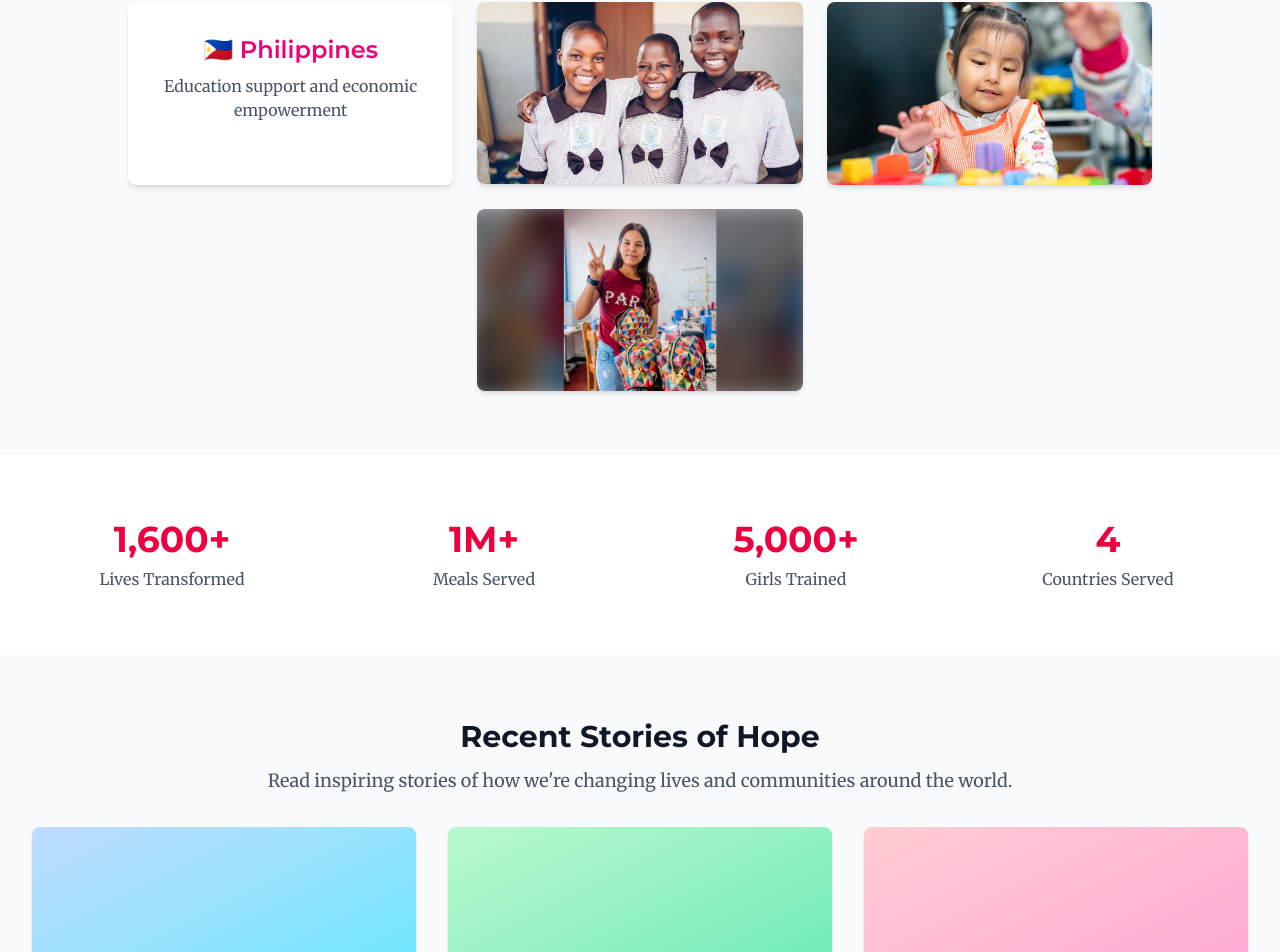
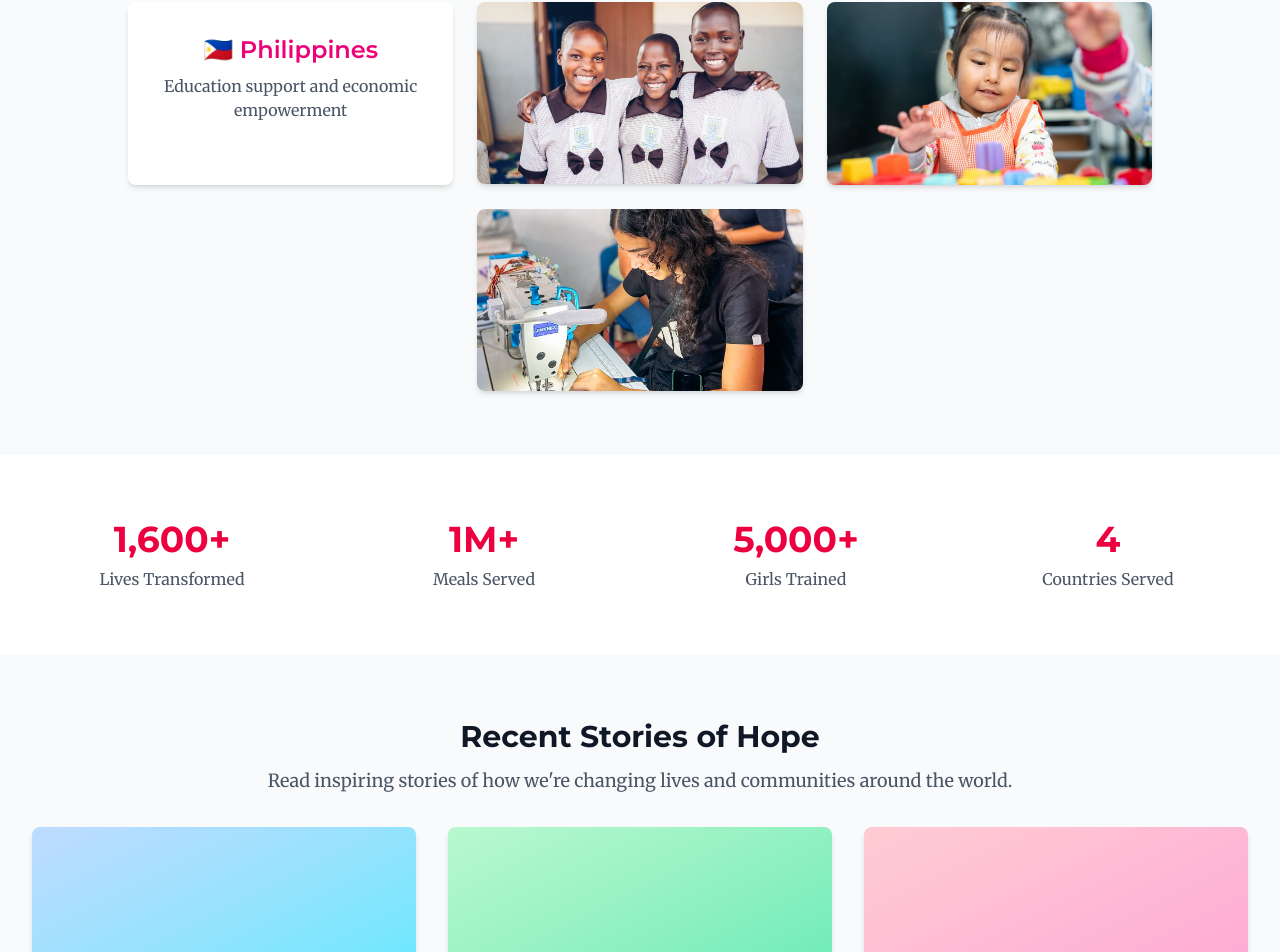
Before and after one commit to Peace-Gospel-International/shehashope, a Next.js app: page / in a window 1280 px wide. Shown: the part 2572-3524 px from the top of the page. Built offline with nearby package versions, Linux system fonts and the light colour scheme.

Commit message:
Replace Colombia card with landscape sewing photo

```diff
--- a/app/page.tsx
+++ b/app/page.tsx
@@ -234,19 +234,11 @@ export default function Home() {
               aria-label="Colombia: 10.7 million children, including 800,000 Venezuelan migrant children"
             >
               <Image
-                src="/images/where-we-work/colombia-bags.jpg"
-                alt=""
-                aria-hidden="true"
+                src="/images/where-we-work/colombia-sewing.jpg"
+                alt="Student sewing at a skills-training program in Colombia"
                 fill
                 sizes="(min-width: 1024px) 320px, (min-width: 768px) 50vw, 100vw"
-                className="object-cover scale-110 blur-md brightness-50"
-              />
-              <Image
-                src="/images/where-we-work/colombia-bags.jpg"
-                alt="Student displaying colorful handmade bags at a skills-training program in Colombia"
-                fill
-                sizes="(min-width: 1024px) 320px, (min-width: 768px) 50vw, 100vw"
-                className="object-contain object-top origin-top scale-125 transition-transform duration-500 group-hover:scale-[1.3] group-focus:scale-[1.3]"
+                className="object-cover object-center transition-transform duration-500 group-hover:scale-105 group-focus:scale-105"
               />
               <div className="absolute inset-0 flex flex-col justify-end bg-gradient-to-t from-black/85 via-black/35 to-transparent p-5 text-left text-white transition-opacity duration-500 md:justify-center md:bg-[#EE0076]/90 md:text-center md:opacity-0 md:group-hover:opacity-100 md:group-focus:opacity-100">
                 <h3 className="text-2xl font-semibold font-sans">Colombia</h3>
```
Also changed, not shown: public/images/where-we-work/colombia-bags.jpg (deleted), public/images/where-we-work/colombia-sewing.jpg (added).
